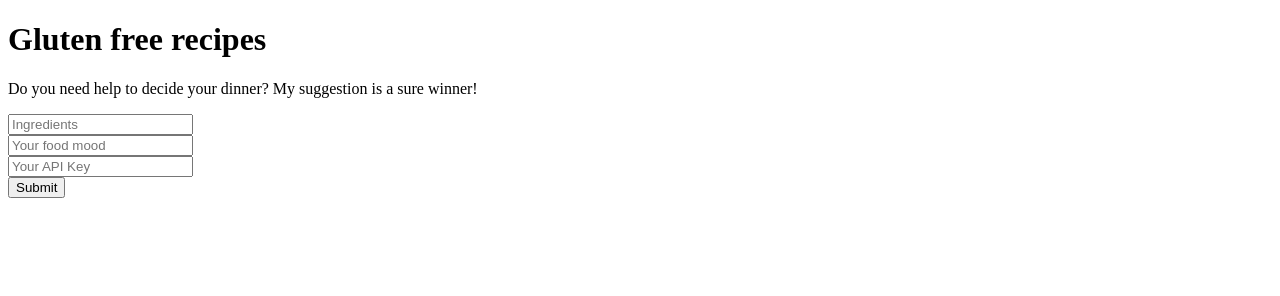
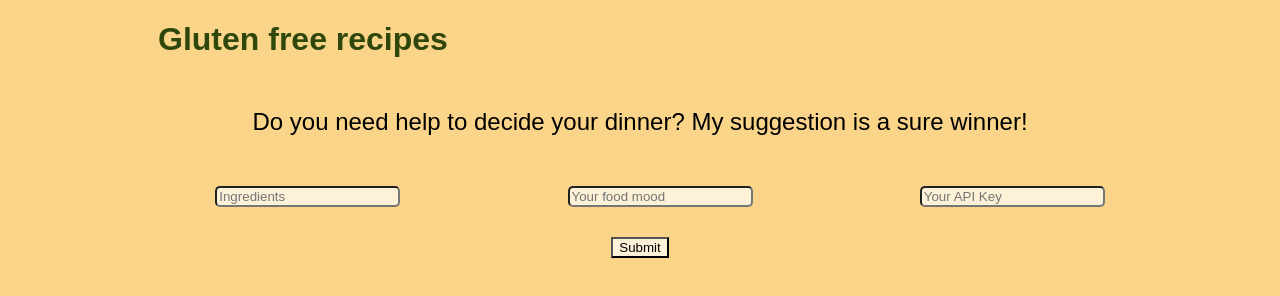
Before and after one commit to chri77r8/ai-hjemmeside, a website: page index.html in a window 1280 px wide. Drawn offline with Linux system fonts and the light colour scheme.

Commit message:
current progress after class

```diff
--- a/index.html
+++ b/index.html
@@ -3,6 +3,7 @@
 <head>
     <meta charset="UTF-8">
     <meta name="viewport" content="width=device-width, initial-scale=1">
+    <link rel="stylesheet" href="https://fonts.googleapis.com/css2?family=Lilita+One&display=swap">
     <link rel="stylesheet" href="style.css">
     <title>Gluten free recipes</title>
 </head>
@@ -10,29 +11,34 @@
 <h1>Gluten free recipes</h1>
 
 <main>
-    <p>Do you need help to decide your dinner? My suggestion is a sure winner!</p>
+    <p id="jingle">Do you need help to decide your dinner? My suggestion is a sure winner!</p>
 
-    <div>
-        <label>
-            <input type="text" name="ingredients" class="ingredients" placeholder="Ingredients">
-        </label>
+    <ul class="input-list">
+        <li>
+            <label>
+                <input type="text" name="ingredients" class="input-element" id="ingredients" placeholder="Ingredients">
+            </label>
+        </li>
+        <li>
+            <label>
+                <input type="text" name="foodmood" class="input-element" id="foodMood" placeholder="Your food mood">
+            </label>
+        </li>
+        <li>
+            <label>
+                <input type="text" name="ApiKey" class="input-element" id="apiKey" placeholder="Your API Key">
+            </label>
+        </li>
+    </ul>
+
+    <div class="submit">
+        <button class="submit-button">Submit</button>
     </div>
 
-    <div>
-        <label>
-            <input type="text" name="foodmood" class="foodMood" placeholder="Your food mood">
-        </label>
-    </div>
 
-    <div>
-        <label>
-            <input type="text" name="ApiKey" class="yourApiKey" placeholder="Your API Key">
-        </label>
-    </div>
-
-    <button class="submit">Submit</button>
 
     <div class="output">
+        <div class="loader"></div>
         <p id="recipe-output">
 
         </p>
@@ -55,4 +61,9 @@
 5. Lav en boks, som teksten kan ligge i
 6. Lav styling
     6.1 Skriv kode til at rette tekst fra ai
+    6.2 Mørk farve: #AC5620 - Lys farve: FAD589
+    6.2 Find font type
+    6.3 Centrer tekst
+    6.4 Placer input felter på linje, med submit button under
+    6.5 Indsæt farve på hjemmeside.
 -->
--- a/main.js
+++ b/main.js
@@ -1,8 +1,10 @@
-const yourApiKey = document.querySelector(".yourApiKey")
-const ingredients = document.querySelector(".ingredients")
-const foodMood = document.querySelector(".foodMood")
+const yourApiKey = document.querySelector("#apiKey")
+const ingredients = document.querySelector("#ingredients")
+const foodMood = document.querySelector("#foodMood")
 const result = document.querySelector(".submit")
 const recipeOutput = document.querySelector("#recipe-output")
+ let output = document.querySelector(".output").style.display = "none"
+let loader = document.querySelector(".loader").style.display = "flex"
 
 function mistralChat(prompt, apiKey) {
     return fetch("https://api.mistral.ai/v1/chat/completions", {
@@ -16,7 +18,7 @@
             messages: [
                 {
                     role: "system",
-                    content: "You are an expert in easy and fast recipes, that must always be gluten free. You must use some of the ingredients that I give, but you are allowed to add more ingredients to the recipe. The measurements in the recipe needs to be in the metric system"
+                    content: "You are an expert in easy and fast recipes, that must always be gluten free. You must use some of the ingredients that I give, but you are allowed to add more ingredients to the recipe. The measurements in the recipe needs to be in the metric system."
                 },
                 {role: "user", content: prompt}
             ],
@@ -27,6 +29,7 @@
         .then(response => response.json())
         .then(function (data) {
             let dataChoices = data.choices[0].message.content;
+            let loader = document.querySelector(".loader").style.display = "none"
             console.log(data)
             console.log(dataChoices);
             recipeOutput.innerText = dataChoices
@@ -39,5 +42,7 @@
     let foodMoodValue = foodMood.value
     let ingredientsValue = ingredients.value
 
+    let output = document.querySelector(".output").style.display = "block"
+
     mistralChat(`${foodMoodValue}. I have: ${ingredientsValue}`, apiKeyValue)
 })
--- a/style.css
+++ b/style.css
@@ -0,0 +1,81 @@
+body {
+    font-family: "Lilita+One", sans-serif;
+}
+
+html {
+    background-color: #FAD589;
+}
+h1 {
+    margin-left: 150px;
+    margin-bottom: 50px;
+    color: #2F470A;
+}
+
+#jingle {
+    display: flex;
+    justify-content: center;
+    margin-bottom: 50px;
+    font-size: 24px;
+}
+
+.input-list {
+    display: flex;
+    flex-direction: row;
+    list-style: none;
+    justify-content: space-evenly;
+    margin-bottom: 30px;
+
+    .input-element {
+        background-color: #FDF1D8;
+        border-radius: 5px;
+    }
+}
+
+.submit {
+    display: flex;
+    justify-content: center;
+    margin-bottom: 50px;
+
+
+    .submit-button {
+        background-color: #FDF1D8;
+    }
+    .submit-button:hover {
+        background-color: #F3CFA5;
+    }
+
+}
+
+.output {
+    display: block;
+    border-style: solid;
+    margin-left: 150px;
+    margin-right: 150px;
+    border-radius: 5px;
+    height:fit-content;
+    border-color: #AC5620;
+    border-width: 10px;
+
+
+    /* Loader er lavet med hjælp fra: https://www.w3schools.com/howto/howto_css_loader.asp */
+    .loader {
+        display: flex;
+        margin-left: 50px;
+        margin-top: 50px;
+        border: 16px solid #FAD589;
+        border-top: 16px solid #AC5620;
+        border-radius: 50%;
+        width: 120px;
+        height: 120px;
+        animation: spin 2s linear infinite;
+    }
+
+    #recipe-output {
+        padding: 10px;
+    }
+}
+
+@keyframes spin {
+    0% { transform: rotate(0deg); }
+    100% { transform: rotate(360deg); }
+}
```
